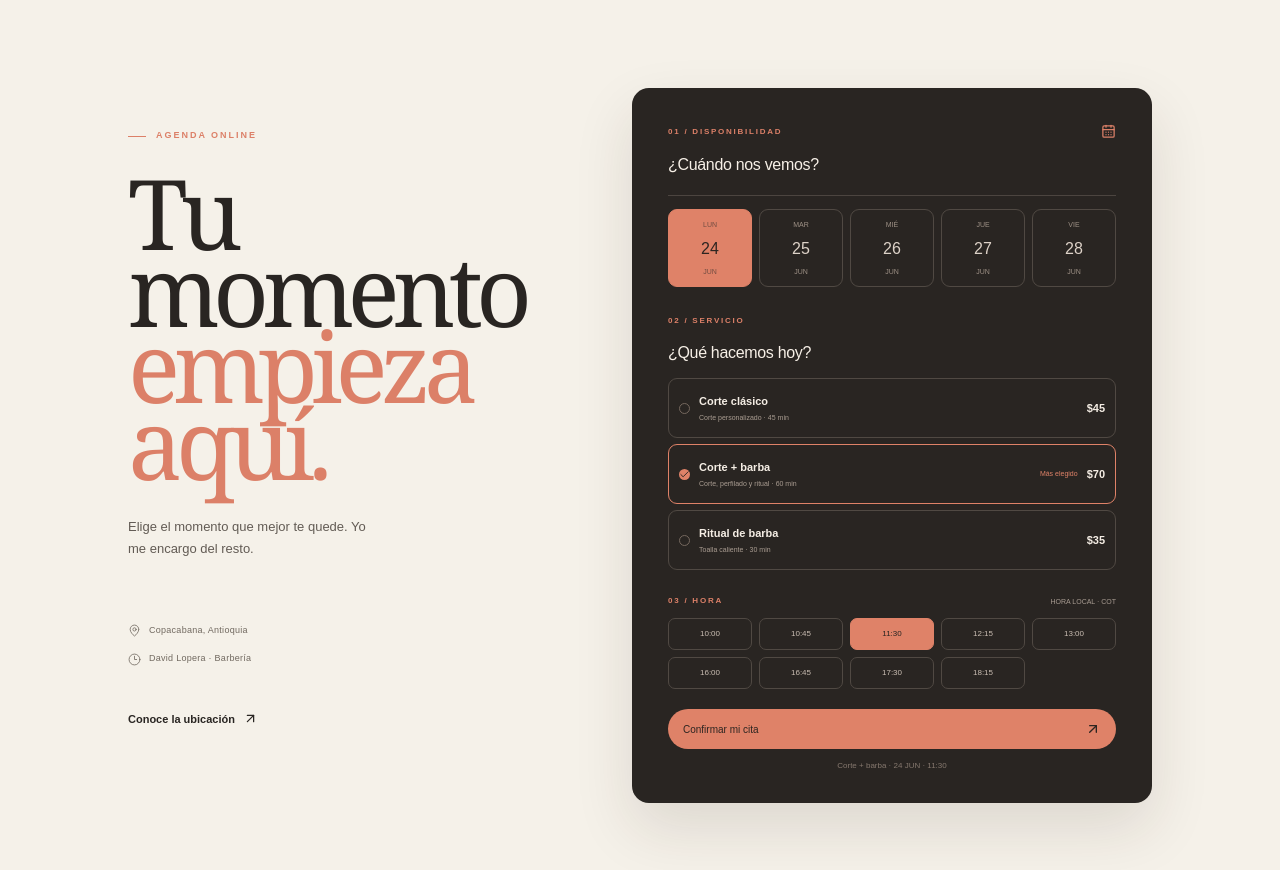
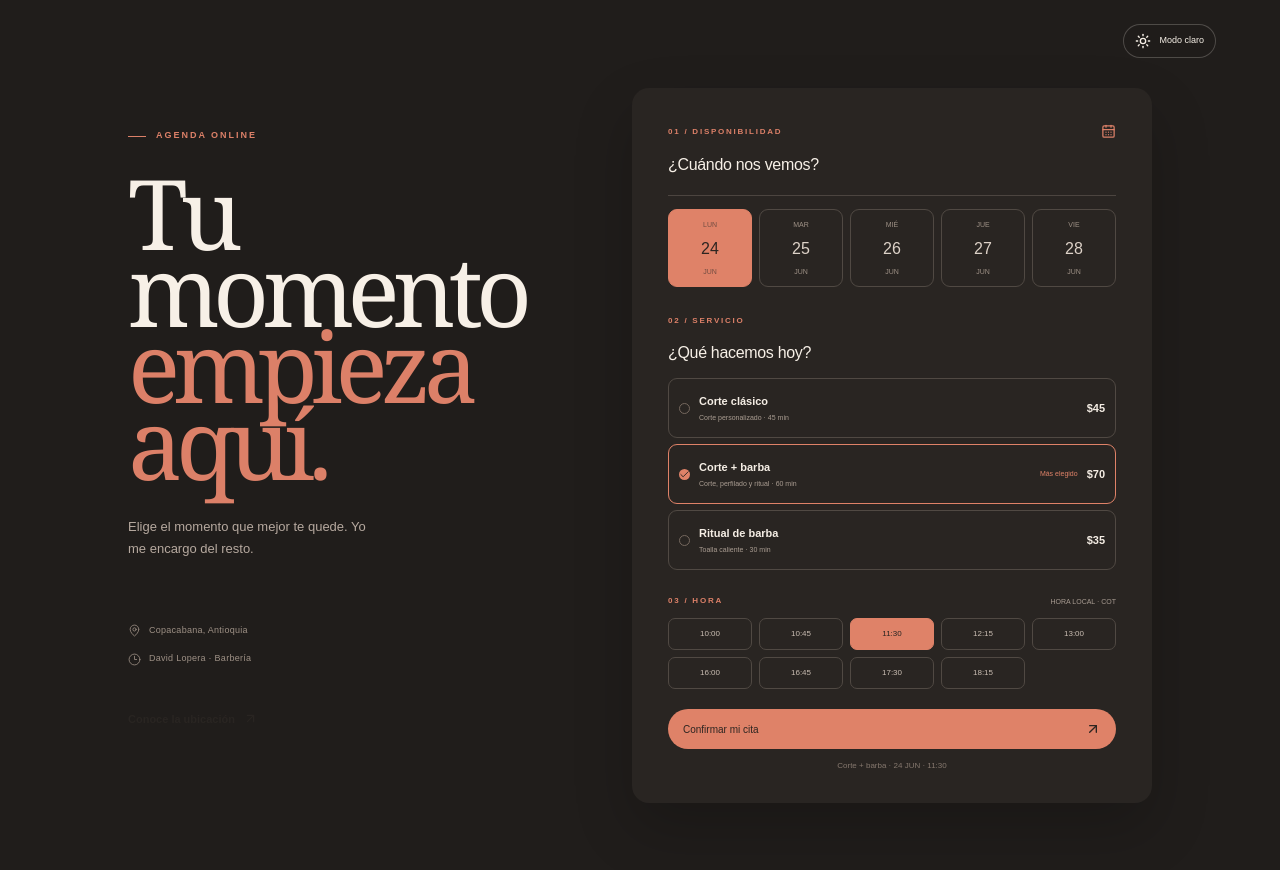
Before and after one commit to siuldevelop/barberCalendar, a Next.js app: page / in a window 1280 px wide. Shown: the top 870 px of the page. Built offline with nearby package versions, Linux system fonts and the light colour scheme.

Commit message:
Add dark mode toggle

```diff
--- a/src/app/globals.css
+++ b/src/app/globals.css
@@ -6,19 +6,22 @@
 body { background: var(--background); color: var(--foreground); font-family: Arial, Helvetica, sans-serif; }
 button, a { -webkit-tap-highlight-color: transparent; }
 
-.booking-page { min-height: 100vh; display: grid; grid-template-columns: minmax(0, 1fr) minmax(420px, 520px); gap: clamp(3rem, 10vw, 11rem); align-items: center; padding: clamp(2rem, 7vw, 5.5rem) clamp(1.5rem, 10vw, 8.5rem); position: relative; overflow: hidden; }
+.booking-page { --page-bg: #201d1b; --page-ink: #f7f0e7; --page-muted: #b6a99f; --page-soft: #9e9186; --card-bg: #292522; --card-border: #504943; min-height: 100vh; display: grid; grid-template-columns: minmax(0, 1fr) minmax(420px, 520px); gap: clamp(3rem, 10vw, 11rem); align-items: center; padding: clamp(2rem, 7vw, 5.5rem) clamp(1.5rem, 10vw, 8.5rem); position: relative; overflow: hidden; background: var(--page-bg); color: var(--page-ink); transition: background-color .25s ease, color .25s ease; }
+.booking-page.light-mode { --page-bg: #f5f1e9; --page-ink: #292522; --page-muted: #625b54; --page-soft: #716960; --card-bg: #292522; --card-border: #504943; }
+.theme-toggle { position: absolute; top: 24px; right: clamp(1.5rem, 5vw, 4rem); display: inline-flex; align-items: center; gap: 8px; border: 1px solid color-mix(in srgb, var(--page-ink) 22%, transparent); border-radius: 999px; padding: 8px 11px; background: color-mix(in srgb, var(--page-bg) 82%, transparent); color: var(--page-ink); font-size: 9px; cursor: pointer; transition: border-color .25s ease, background-color .25s ease; }
+.theme-toggle:hover { border-color: #df8268; }
 .intro-column { max-width: 540px; padding-bottom: 2rem; }
 .eyebrow, .step-label { color: #dc8068; font-size: 9px; font-weight: 700; letter-spacing: .22em; }
 .eyebrow { display: flex; align-items: center; gap: 10px; margin-bottom: 2rem; }
 .eyebrow span { width: 18px; height: 1px; background: #dc8068; display: inline-block; }
 h1 { font-family: Georgia, "Times New Roman", serif; font-size: clamp(4rem, 7.6vw, 7.6rem); font-weight: 400; line-height: .79; letter-spacing: -.07em; margin: 0; }
 h1 em { color: #dc8068; font-style: normal; }
-.intro-copy { color: #625b54; font-size: 13px; line-height: 1.7; max-width: 240px; margin: 2.1rem 0 4rem; }
-.intro-details { display: grid; gap: 15px; color: #716960; font-size: 9px; letter-spacing: .03em; }
+.intro-copy { color: var(--page-muted); font-size: 13px; line-height: 1.7; max-width: 240px; margin: 2.1rem 0 4rem; }
+.intro-details { display: grid; gap: 15px; color: var(--page-soft); font-size: 9px; letter-spacing: .03em; }
 .intro-details a, .intro-details span { display: flex; align-items: center; gap: 8px; }
 .intro-details a { color: inherit; text-decoration: none; }
 .location-link { display: inline-flex; align-items: center; gap: 8px; color: #292522; font-size: 11px; font-weight: 700; margin-top: 2.8rem; text-decoration: none; }
-.reservation-card { background: #292522; border-radius: 17px; color: #f7f0e7; padding: clamp(1.5rem, 3vw, 2.25rem); box-shadow: 0 25px 60px rgba(50, 37, 27, .12); width: 100%; max-width: 520px; }
+.reservation-card { background: var(--card-bg); border-radius: 17px; color: #f7f0e7; padding: clamp(1.5rem, 3vw, 2.25rem); box-shadow: 0 25px 60px rgba(0, 0, 0, .2); width: 100%; max-width: 520px; }
 .step-label { display: flex; align-items: center; justify-content: space-between; font-size: 8px; }
 .reservation-card h2 { font-size: 16px; letter-spacing: -.02em; margin: 14px 0 0; }
 .divider { height: 1px; background: #4c4540; margin: 18px 0 13px; }
@@ -56,7 +59,7 @@ h1 em { color: #dc8068; font-style: normal; }
   .intro-copy { margin: 1.6rem 0 2rem; }
   .location-link { margin-top: 1.7rem; }
   .reservation-card { max-width: none; border-radius: 15px; padding: 1.35rem; }
-  .location-strip { display: grid; gap: 7px; padding: 1rem 0 0; border-top: 1px solid #d6cec4; color: #736a62; font-size: 10px; }
+  .location-strip { display: grid; gap: 7px; padding: 1rem 0 0; border-top: 1px solid color-mix(in srgb, var(--page-ink) 18%, transparent); color: var(--page-soft); font-size: 10px; }
   .location-strip span { color: #dc8068; font-size: 8px; letter-spacing: .2em; font-weight: 700; }
-  .location-strip strong { color: #292522; font-size: 14px; }
+  .location-strip strong { color: var(--page-ink); font-size: 14px; }
 }
--- a/src/app/page.tsx
+++ b/src/app/page.tsx
@@ -1,7 +1,7 @@
 "use client";
 
 import { useMemo, useState } from "react";
-import { ArrowUpRight, CalendarDays, Check, Clock3, MapPin } from "lucide-react";
+import { ArrowUpRight, CalendarDays, Check, Clock3, MapPin, Moon, Sun } from "lucide-react";
 
 const dates = [
   { day: "LUN", date: "24", month: "JUN" }, { day: "MAR", date: "25", month: "JUN" },
@@ -19,10 +19,21 @@ export default function Home() {
   const [selectedDate, setSelectedDate] = useState("24");
   const [selectedService, setSelectedService] = useState("corte-barba");
   const [selectedTime, setSelectedTime] = useState("11:30");
+  const [darkMode, setDarkMode] = useState(true);
   const service = useMemo(() => services.find((item) => item.id === selectedService) ?? services[0], [selectedService]);
 
   return (
-    <main className="booking-page">
+    <main className={`booking-page ${darkMode ? "dark-mode" : "light-mode"}`}>
+      <button
+        className="theme-toggle"
+        type="button"
+        aria-label={darkMode ? "Activar modo claro" : "Activar modo oscuro"}
+        aria-pressed={darkMode}
+        onClick={() => setDarkMode((current) => !current)}
+      >
+        {darkMode ? <Sun size={16} /> : <Moon size={16} />}
+        <span>{darkMode ? "Modo claro" : "Modo oscuro"}</span>
+      </button>
       <section className="intro-column" aria-labelledby="page-title">
         <div className="eyebrow"><span /> AGENDA ONLINE</div>
         <h1 id="page-title">Tu momento<br /><em>empieza aquí.</em></h1>
```
